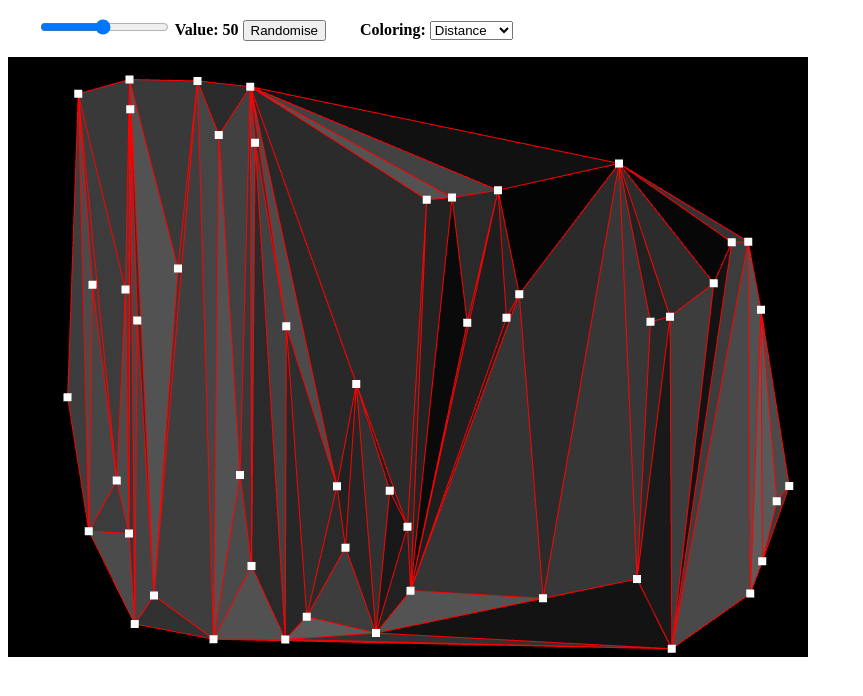
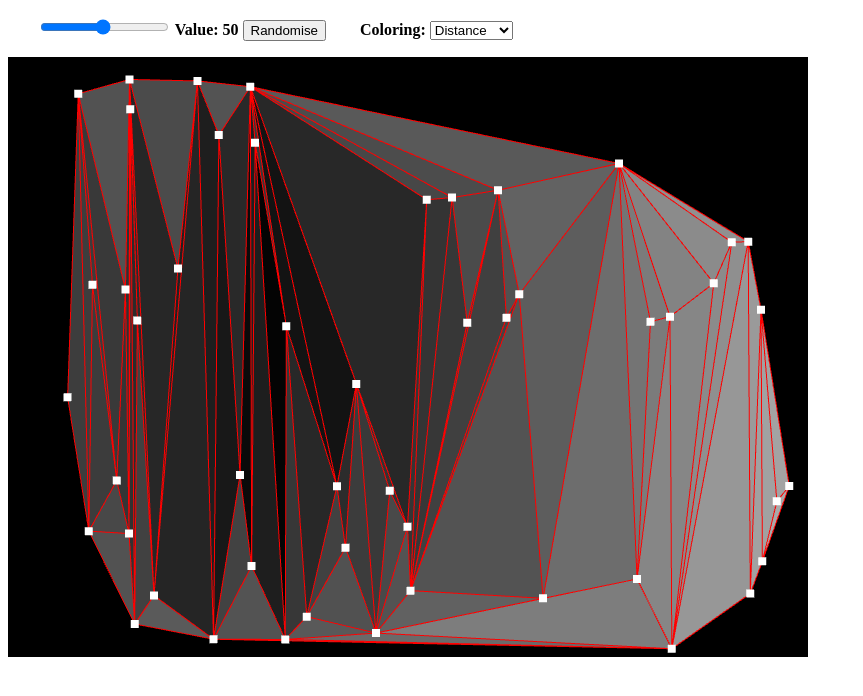
Before and after one commit to TovahParnes/D7045E, a plain HTML site: page Lab 2/triangle-mesh.html in a window 1280 px wide. Shown: the part 50-746 px from the top of the page, without its empty margins (0-863 px from the left). Drawn offline with Linux system fonts and the light colour scheme.

Commit message:
fixed coloring issue, used 3 instead of 6 for trianglecoords

```diff
--- a/Lab 2/triangle-mesh.html
+++ b/Lab 2/triangle-mesh.html
@@ -127,21 +127,20 @@
 
 					for (let i = 0; i < TRIANGLE_COUNT; i++) {
 						let cx =
-							(triangleCoords[i * 3] +
-								triangleCoords[i * 3 + 2] +
-								triangleCoords[i * 3 + 4]) /
+							(triangleCoords[i * 6] +
+								triangleCoords[i * 6 + 2] +
+								triangleCoords[i * 6 + 4]) /
 							3;
 						let cy =
-							(triangleCoords[i * 3 + 1] +
-								triangleCoords[i * 3 + 3] +
-								triangleCoords[i * 3 + 5]) /
+							(triangleCoords[i * 6 + 1] +
+								triangleCoords[i * 6 + 3] +
+								triangleCoords[i * 6 + 5]) /
 							3;
 						let dist = distance(cx, cy, px, py) / canvas.width;
+						dist = Math.min(1.0, Math.max(0.0, dist));
 
-						for (let j = 0; j < 3; j++) {
-							triangleColors[i * 9 + j * 3] = dist; // R
-							triangleColors[i * 9 + j * 3 + 1] = dist; // G
-							triangleColors[i * 9 + j * 3 + 2] = dist; // B
+						for (let j = 0; j < 9; j++) {
+							triangleColors[i * 9 + j] = dist;
 						}
 					}
 
```
